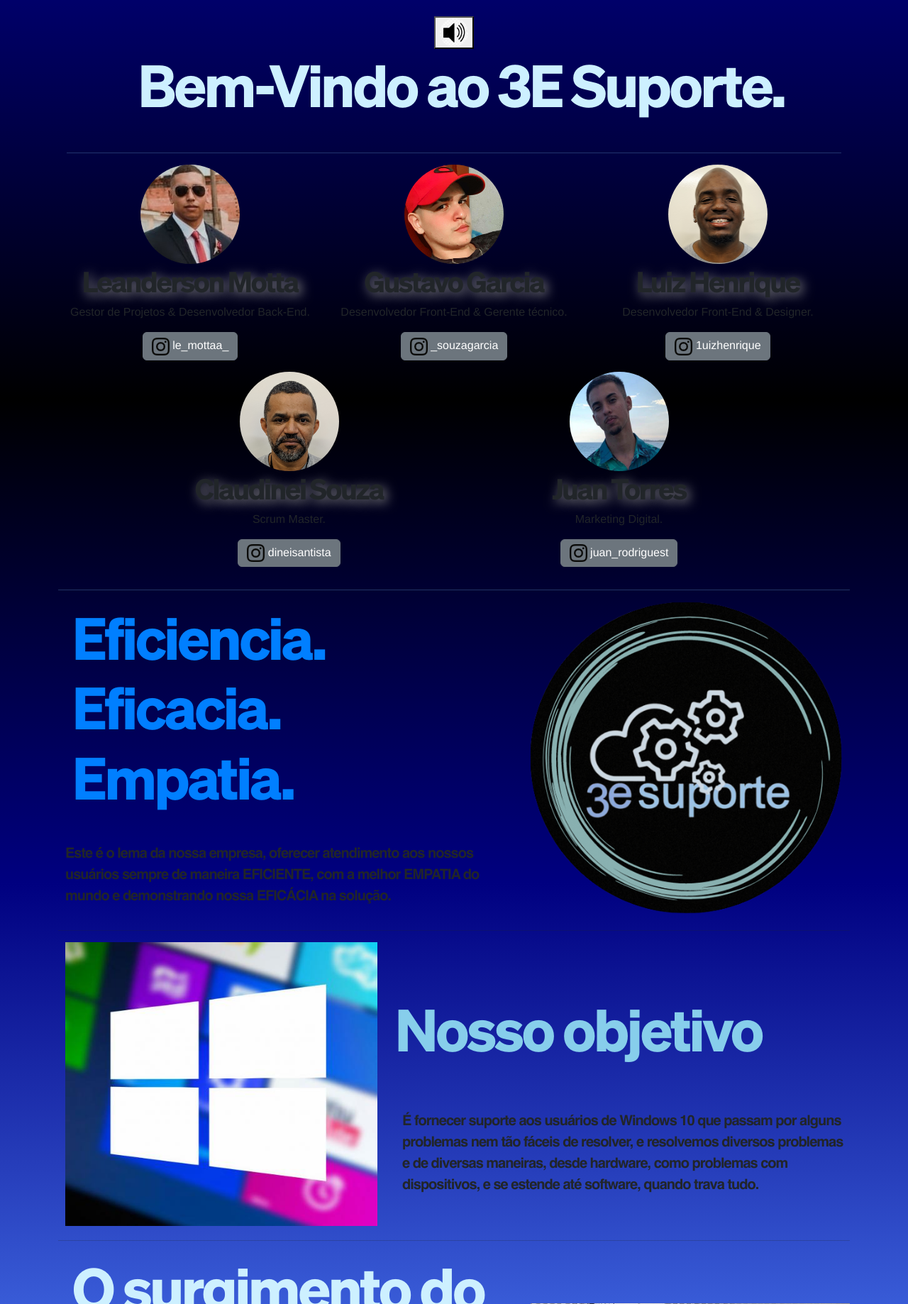
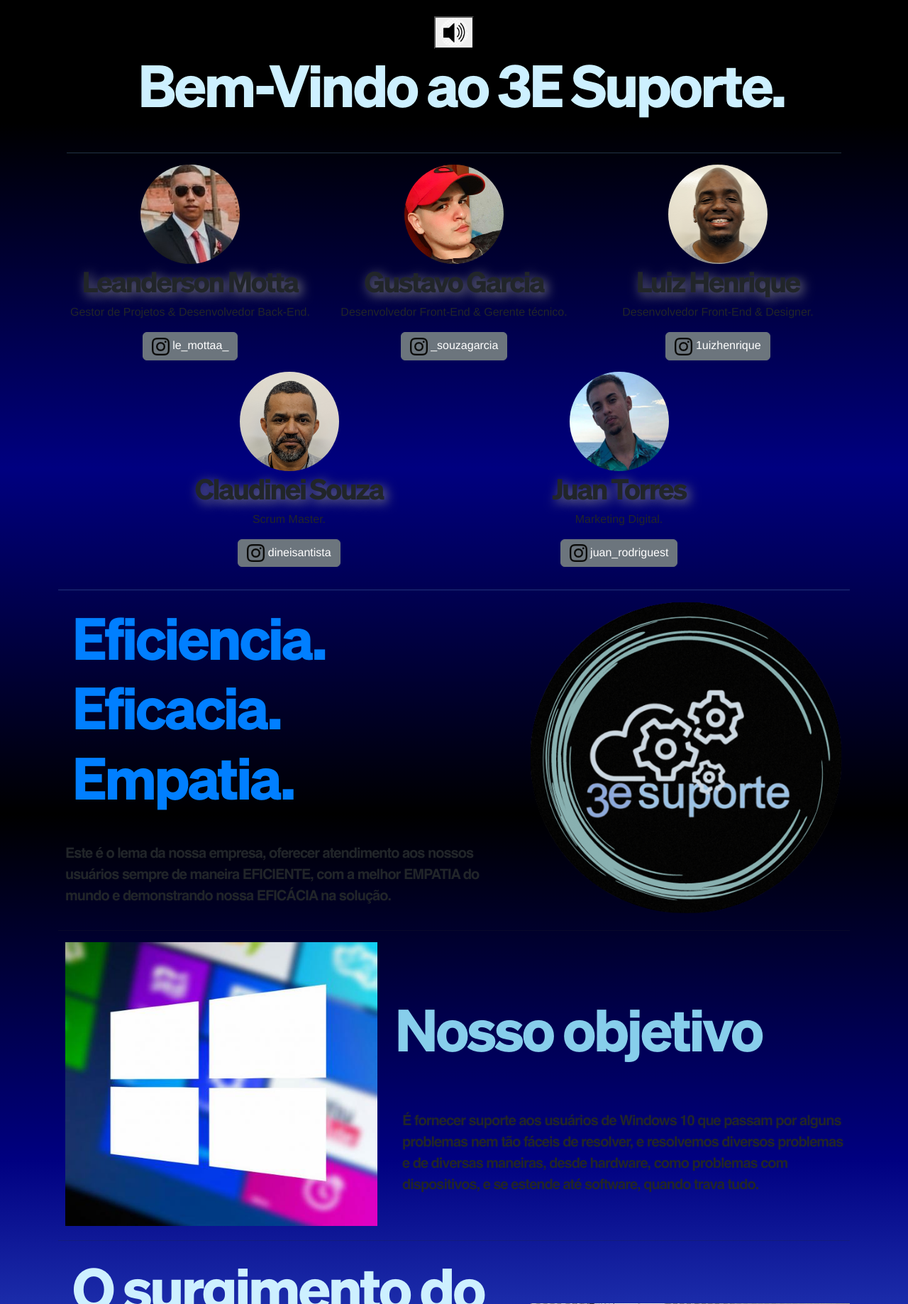
Before and after one commit to blvckn01r/3ESuporte, a PHP site: page /index3E1.html in a window 1280 px wide. Shown: the part 801-2639 px from the top of the page at 71% size. Run offline with PHP 8.4, Linux system fonts and the light colour scheme; some libraries are stand-ins or nearby versions.

Commit message:
Update style3E.css

```diff
--- a/style3E.css
+++ b/style3E.css
@@ -1,6 +1,6 @@
 body{
 	background-color: #000000;
-	background:  linear-gradient(#000000, #000080, #000000, #000080, #4169E4, #0000FF);
+	background:  linear-gradient(#000000, #000000, #000000, #000080, #000000, #000080, #4169E4, #0000FF);
 }
 .icon{
 	width: 80px;
```
